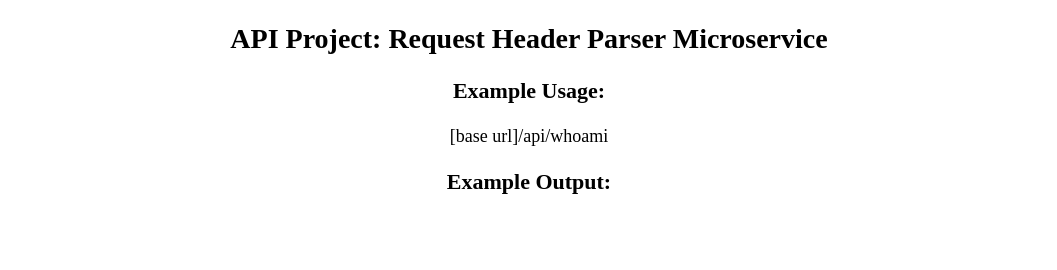
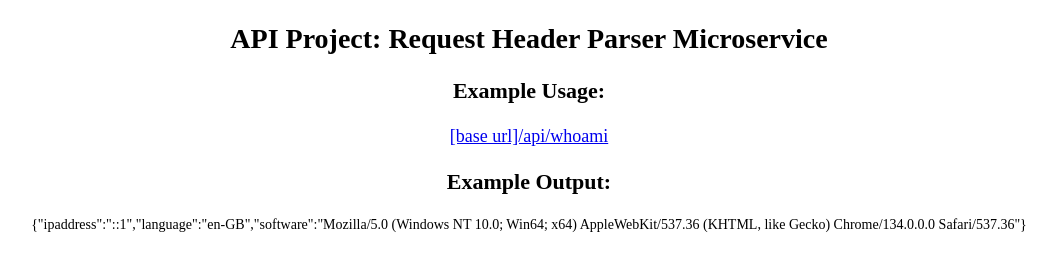
Before and after one commit to HilaryGH/Header-Parser-Microservice, a website: page public/index.html in a window 1280 px wide. Shown: the whole page, without its empty margins (111-1168 px from the left). Drawn offline with Linux system fonts and the light colour scheme.

Commit message:
Added a hyperlink in anchor tag

```diff
--- a/public/index.html
+++ b/public/index.html
@@ -8,7 +8,8 @@
 <body>
     <h2 style="text-align: center; font-size: 28px;">API Project: Request Header Parser Microservice</h2>
     <h3 style="text-align: center;font-size: 22px; ">Example Usage:</h3>
-    <a style="display: block; margin: auto; text-align: center; font-size: 18px; ">[base url]/api/whoami</a>
+    <a href="/api/whoami"style="display: block; margin: auto; text-align: center; font-size: 18px; ">[base url]/api/whoami</a>
     <h3 style="text-align: center;font-size: 22px; ">Example Output:</h3>
+    <p style="font-size:14px ; text-align: center;">{"ipaddress":"::1","language":"en-GB","software":"Mozilla/5.0 (Windows NT 10.0; Win64; x64) AppleWebKit/537.36 (KHTML, like Gecko) Chrome/134.0.0.0 Safari/537.36"}</p>
 </body>
 </html>
```
